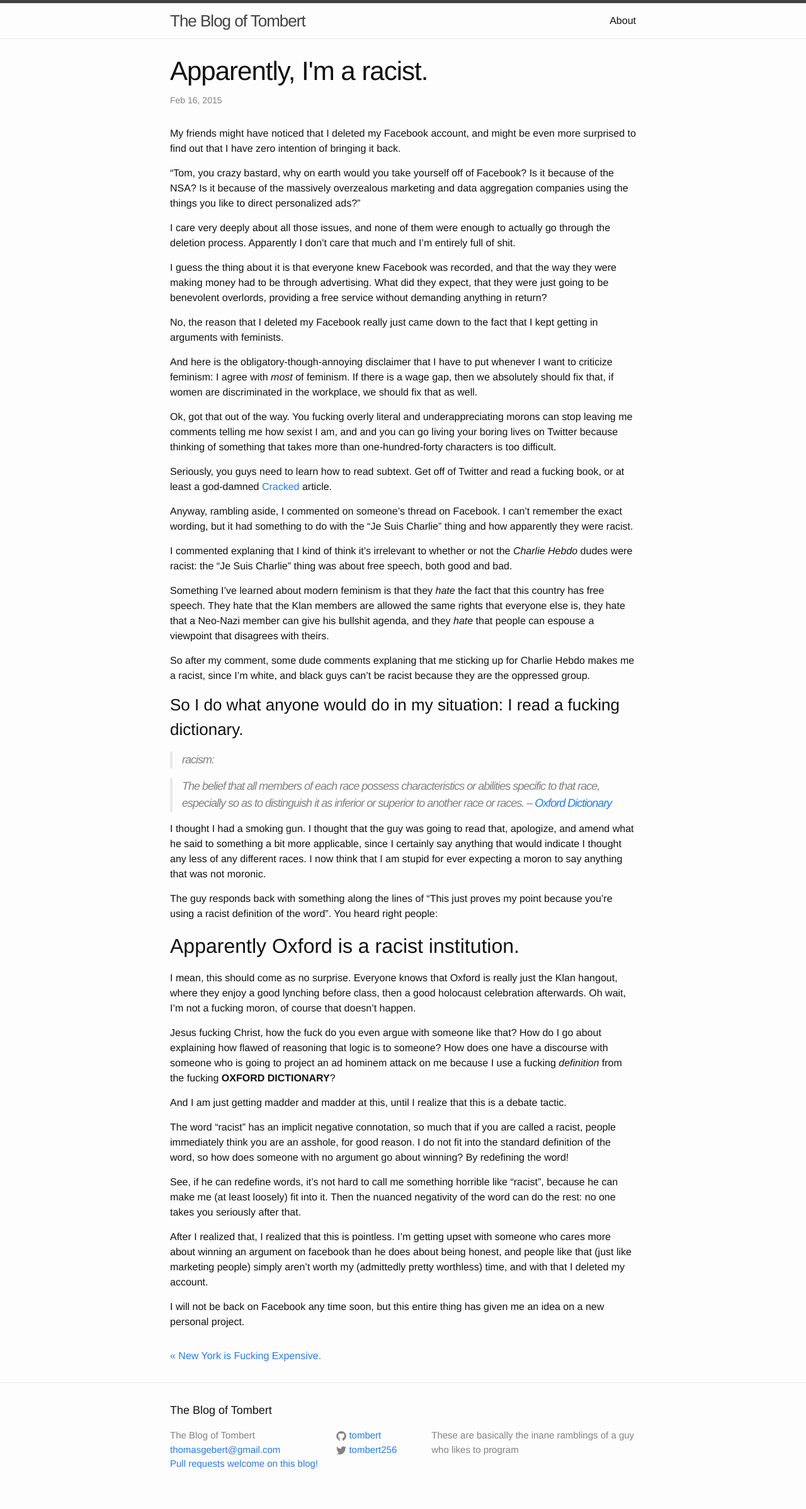
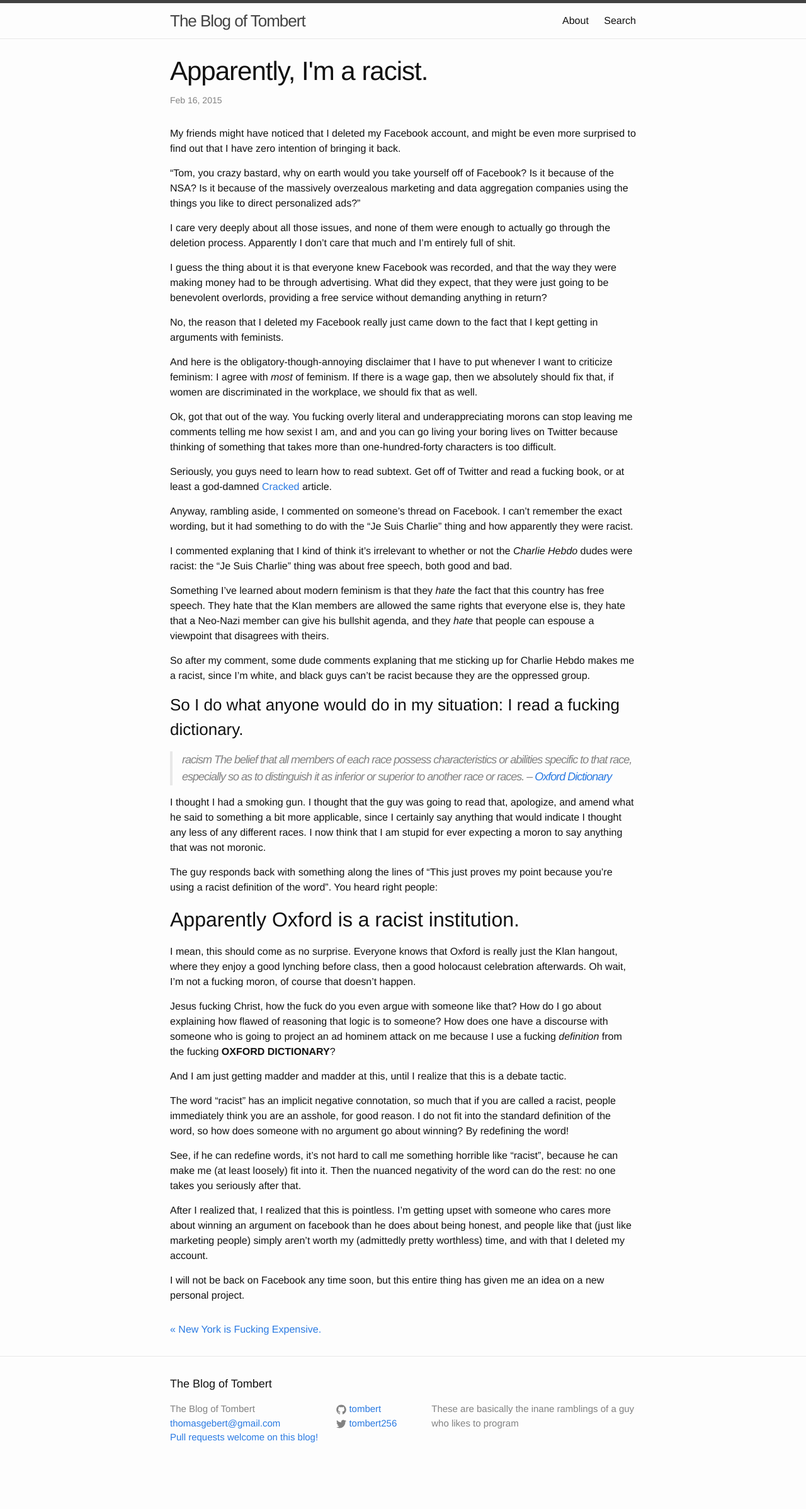
Before and after one commit to Tombert/tombert.github.io2, a Jekyll site: the page built from _posts/2015-02-18-apparently-i-am-racist.markdown, in a window 1280 px wide. Shown: the whole page at 63% size. Built offline with Jekyll 4.4.1, drawn with Linux system fonts in a browser that asks for light colours; nearby versions of some CDN libraries; comment, search, counter and statistics services are not loaded; after the commit the page ends 2354 px from its top, so only the background shows below that.

Commit message:
Add a basic search feature.

```diff
--- a/_includes/head.html
+++ b/_includes/head.html
@@ -29,5 +29,8 @@
     });
 </script>
 <script src="//cdn.mathjax.org/mathjax/latest/MathJax.js?config=TeX-AMS_HTML" type="text/javascript"></script>
-
+<script src="//cdnjs.cloudflare.com/ajax/libs/jquery/2.1.3/jquery.min.js"></script>
+<script src="//cdnjs.cloudflare.com/ajax/libs/bluebird/2.9.9/bluebird.min.js"></script>
+<script src="//cdnjs.cloudflare.com/ajax/libs/lodash.js/3.2.0/lodash.min.js"></script>
+<script src="/assets/js/search.js"></script>
 </head>
--- a/_posts/2015-02-18-apparently-i-am-racist.markdown
+++ b/_posts/2015-02-18-apparently-i-am-racist.markdown
@@ -31,8 +31,7 @@
 
 ### So I do what anyone would do in my situation: I read a fucking dictionary.
 
-> racism:
-
+> racism
 > The belief that all members of each race possess characteristics or abilities specific to that race, especially so as to distinguish it as inferior or superior to another race or races.
 -- [Oxford Dictionary](http://www.oxforddictionaries.com/us/definition/american_english/racism?searchDictCode=all)
 
--- a/css/main.scss
+++ b/css/main.scss
@@ -3,6 +3,12 @@
 ---
 @charset "utf-8";
 
+.search_item {
+	     margin: 1em;
+	     background-color: #F4F4F4;
+	     border-radius: .5em;
+	     padding: .5em;
+}
 
 
 // Our variables
```
Also changed, not shown: assets/js/search.coffee (added, +30 -0 lines), search.html (added, +10 -0 lines).
